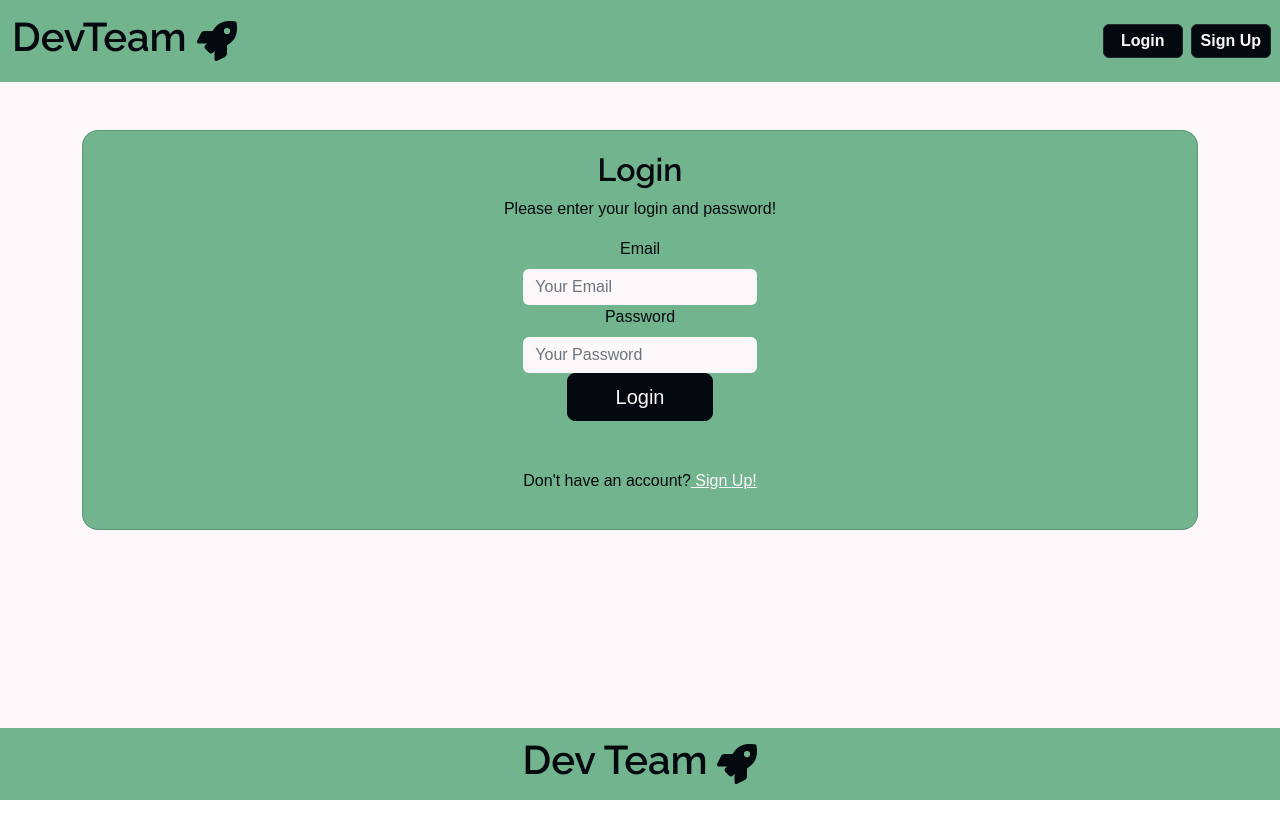
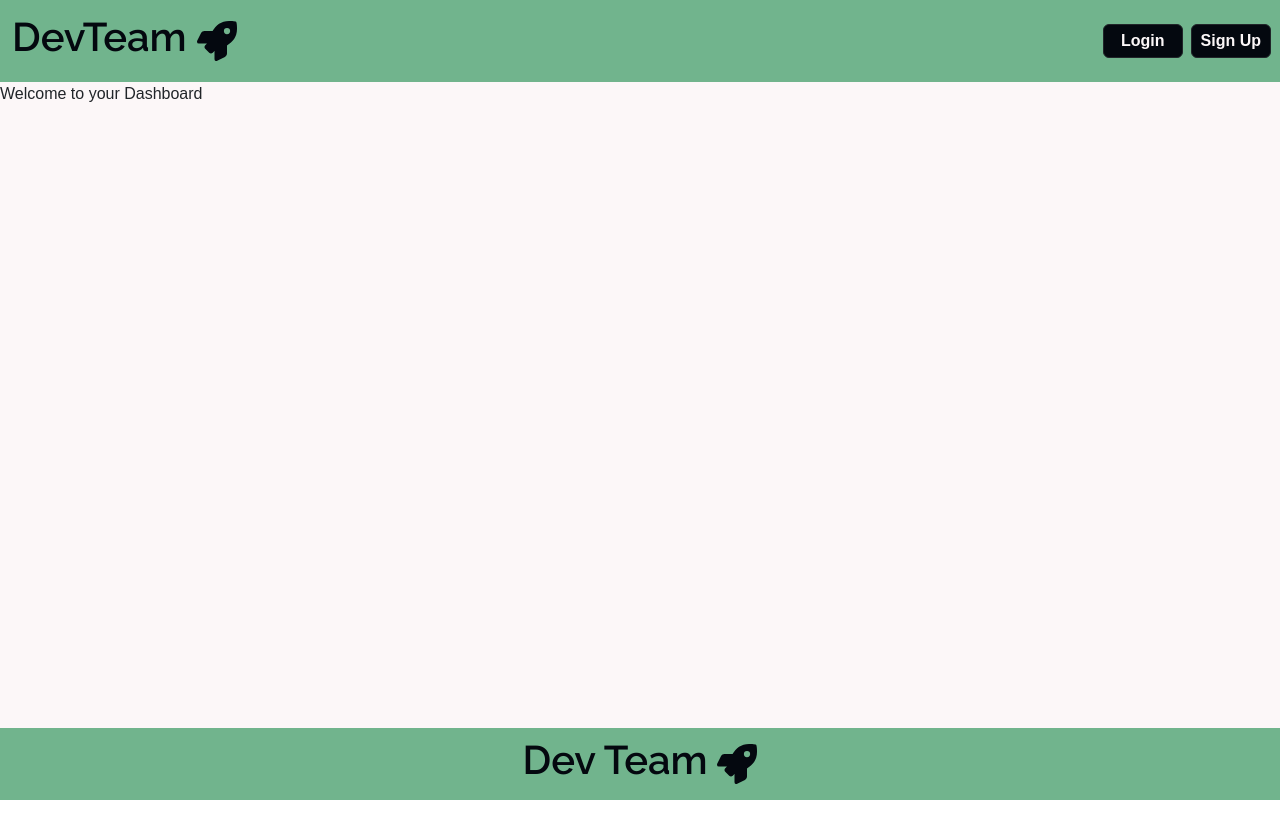
Before and after one commit to drewrvaz/dev-team-launch, a React (Create React App) app in the folder client/: page / in a window 1280 px wide. Shown: the top 838 px of the page. After the commit the page ends 800 px from the top, so only its background shows below. Built offline with nearby package versions, Linux system fonts and the light colour scheme; a web font is replaced by a local one.

Commit message:
update dashboard/landing page

```diff
--- a/client/src/App.js
+++ b/client/src/App.js
@@ -6,6 +6,7 @@
 import Tools from "./pages/Tools";
 import Login from "./pages/Login";
 import Signup from "./pages/Signup";
+import Dashboard from "./components/Dashboard";
 
 import { FaRocket } from "react-icons/fa";
 import gql from "graphql-tag";
@@ -81,7 +82,8 @@
             <Navbar />
             <Routes>
               {/* <Route path='/' element={<StudentDashboard />} /> */}
-              <Route path="/" element={<Login />} />
+              <Route path="/login" element={<Login />} />
+              <Route path="/" element={<Dashboard />} />
               <Route path="/signup" element={<Signup />} />
               <Route path="/profile" element={<Profile />} />
               <Route path="/launchprojects" element={<LaunchProjects />} />
--- a/client/src/utils/auth.js
+++ b/client/src/utils/auth.js
@@ -33,7 +33,7 @@
   login(idToken) {
     // Saves user token to localStorage
     localStorage.setItem('id_token', idToken);
-    window.location.assign('/profile');
+    useNavigate('/profile');
   }
 
   logout() {
```
